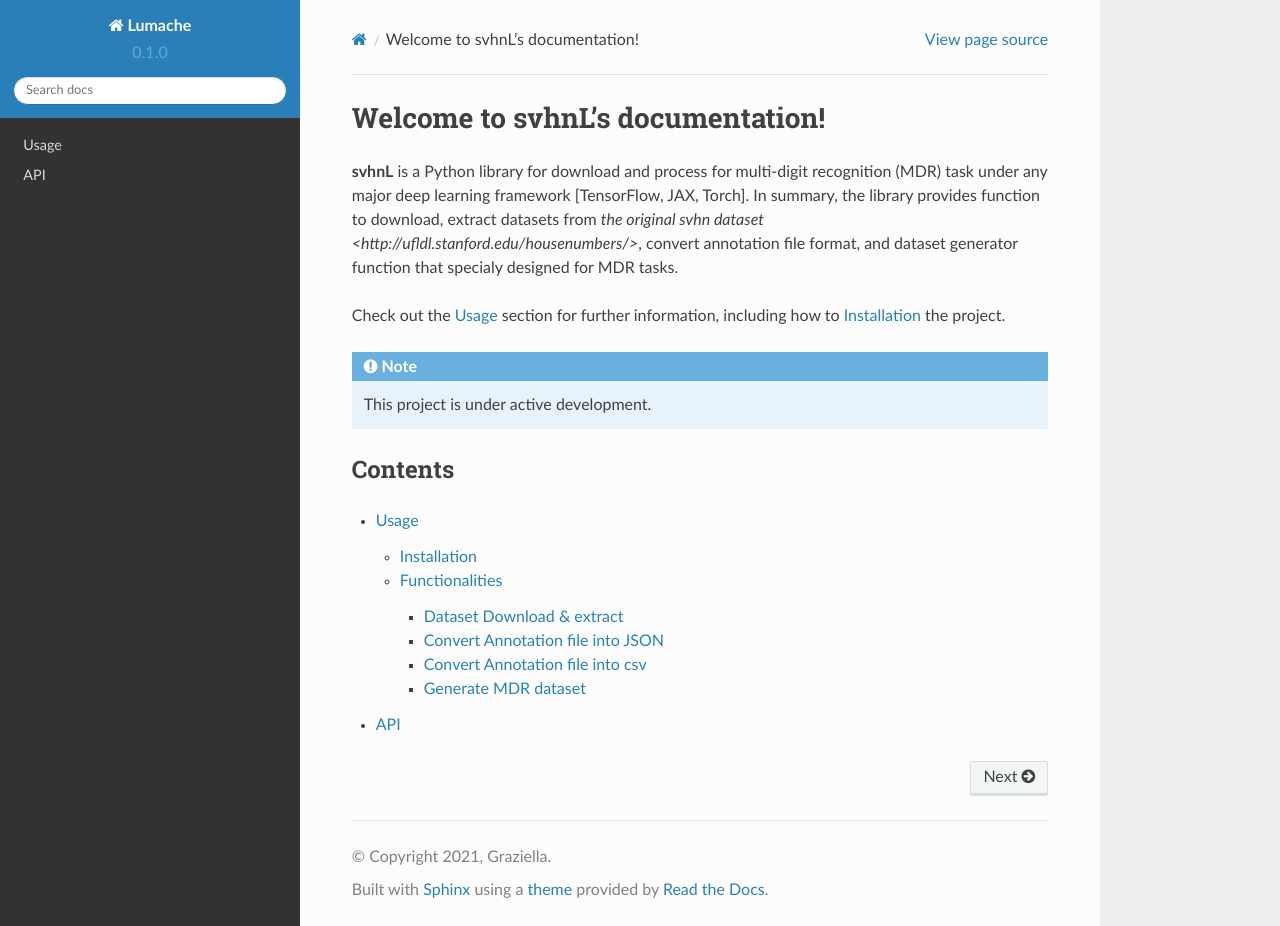
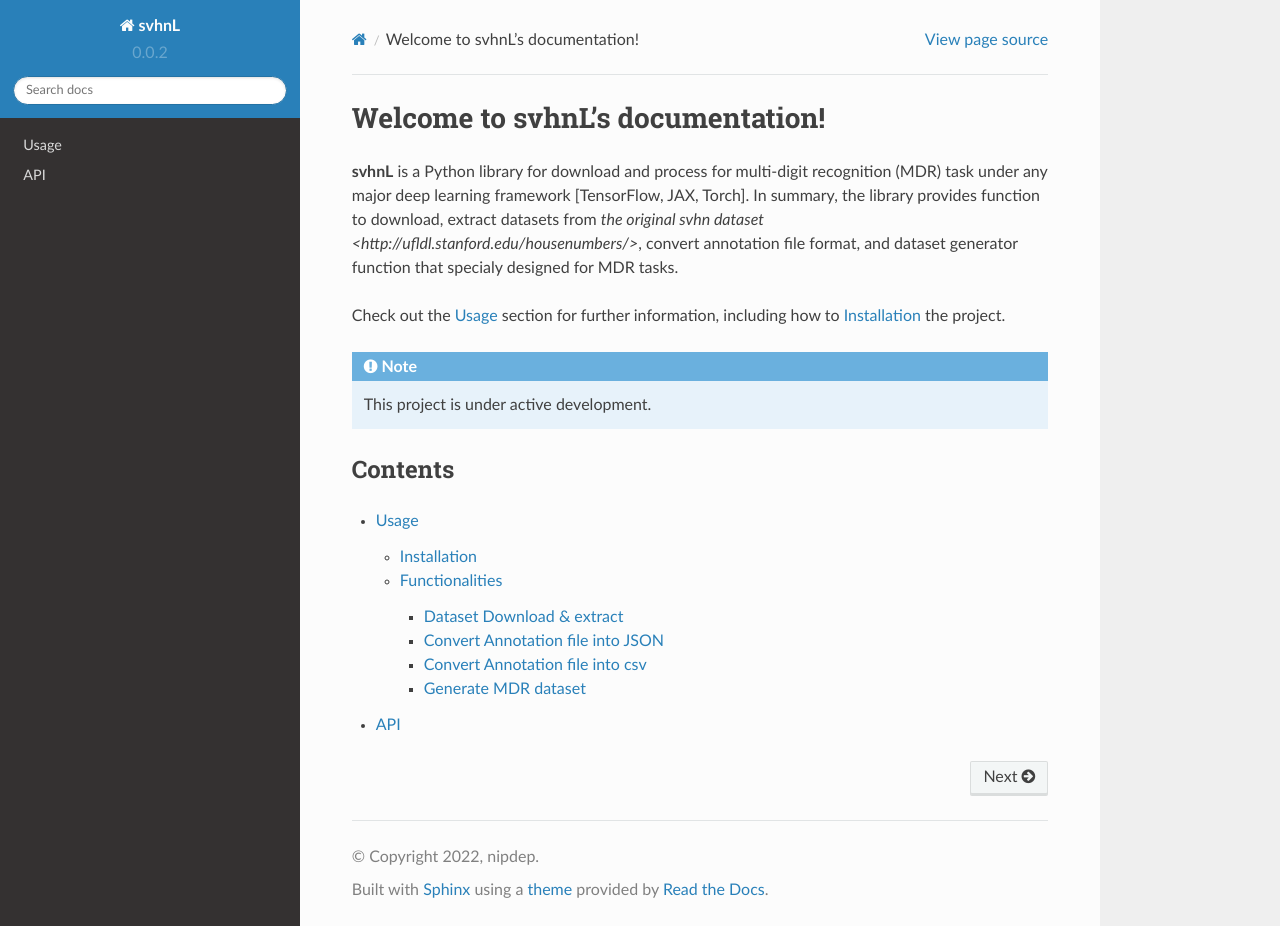
Before and after one commit to nipdep/svhnL, a Sphinx documentation site: the page built from docs/source/index.rst, in a window 1280 px wide and 926 px high. Built offline with Sphinx 7.4.7 and the Read the Docs theme 2.0.0, drawn with Linux system fonts in a browser that asks for light colours.

Commit message:
update docs config

```diff
--- a/docs/source/conf.py
+++ b/docs/source/conf.py
@@ -2,12 +2,12 @@
 
 # -- Project information
 
-project = 'Lumache'
-copyright = '2021, Graziella'
-author = 'Graziella'
+project = 'svhnL'
+copyright = '2022, nipdep'
+author = 'nipdep'
 
-release = '0.1'
-version = '0.1.0'
+release = '0.0.2'
+version = '0.0.2'
 
 # -- General configuration
 
```
